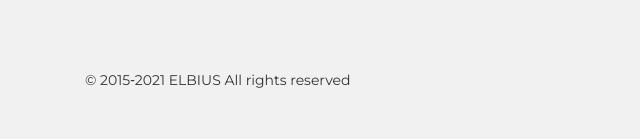
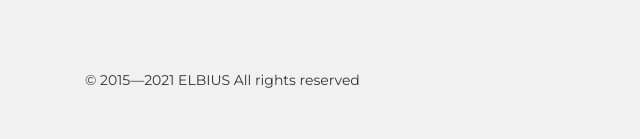
Before and after one commit to bromium/elbiuscom, a plain HTML site: page index.html in a window 1280 px wide. Shown: the part 3891-4030 px from the top of the page, 0-640 px from the left. Drawn offline with Linux system fonts and the light colour scheme.

Commit message:
Update index.html

```diff
--- a/index.html
+++ b/index.html
@@ -449,7 +449,7 @@
 
     <div id="copyright">
     <div class="container">
-    <div class="col-md-10"><p>© 2015&dash;2021 ELBIUS All rights reserved </p></div>
+    <div class="col-md-10"><p>© 2015&mdash;2021 ELBIUS All rights reserved </p></div>
     <div class="col-md-2">
         <span class="to-top pull-right"><a href="#hero-area"><i class="fa fa-angle-up fa-2x"></i></a></span>
         </div>
```
